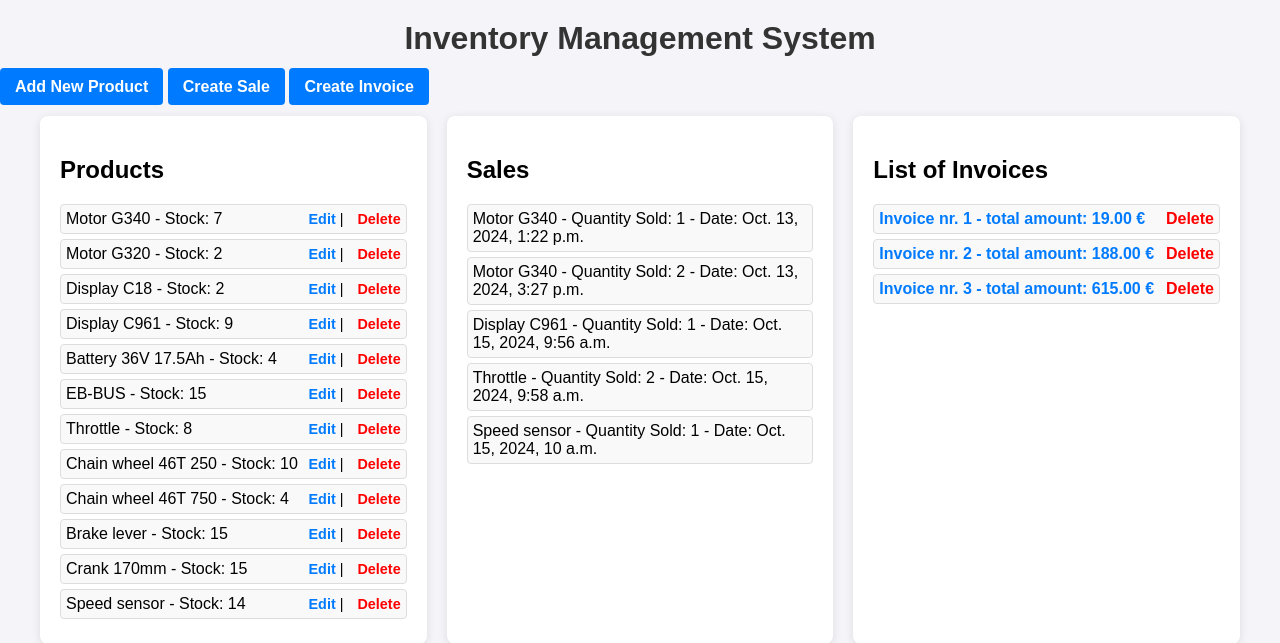
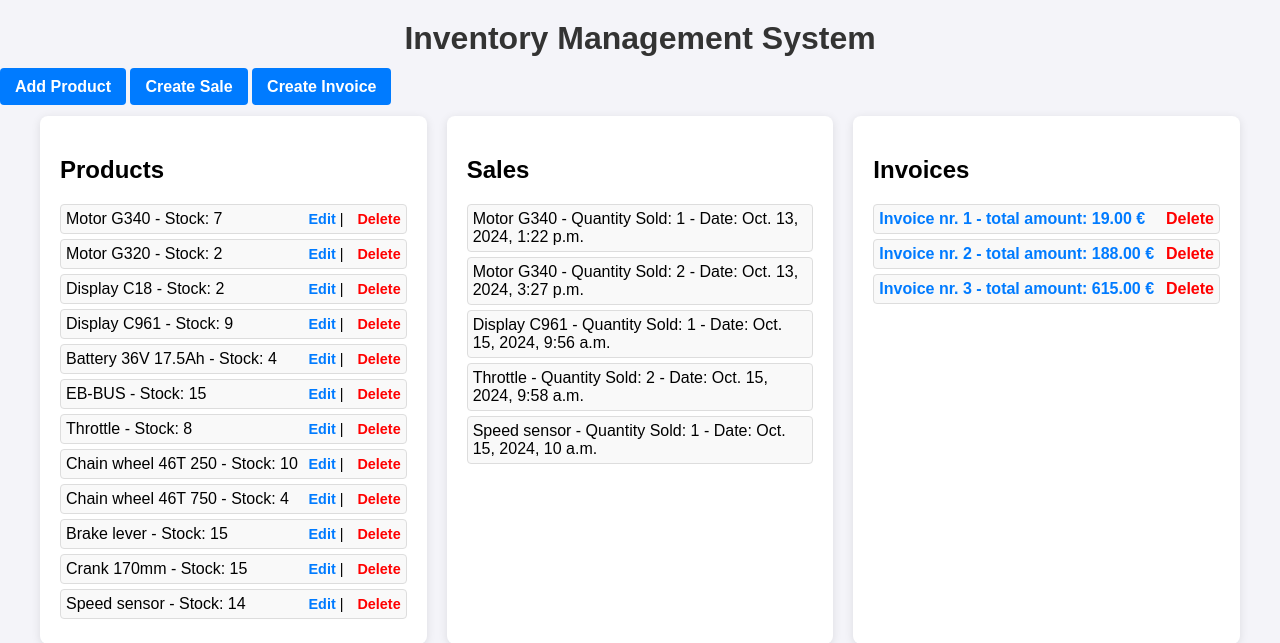
Before and after one commit to emax-77/Inventory-Management-System, a Django app: page /products/ in a window 1280 px wide. Shown: the top 643 px of the page. Run offline with Django 5.2, Linux system fonts and the light colour scheme; data comes from the database, SQL or seed files in the repository; parts of the project's set-up code (start-up, migrations or seed data) failed here and were passed over.

Commit message:
text update on product_list.html

```diff
--- a/ims/templates/product_list.html
+++ b/ims/templates/product_list.html
@@ -13,7 +13,7 @@
     <h1>Inventory Management System</h1>
 
     <div>
-        <a class="button" href="{% url 'product_create' %}">Add New Product</a>
+        <a class="button" href="{% url 'product_create' %}">Add Product</a>
         <a class="button" href="{% url 'sale_create' %}">Create Sale</a>
         <a class="button" href="{% url 'invoice_create' %}">Create Invoice</a>
     </div>
@@ -42,7 +42,7 @@
             </ul>
         </div>
         <div class="grid-item3">
-            <h2>List of Invoices</h2>
+            <h2>Invoices</h2>
             <ul>
                 {% for invoice in invoices %}
                     <li>
```
